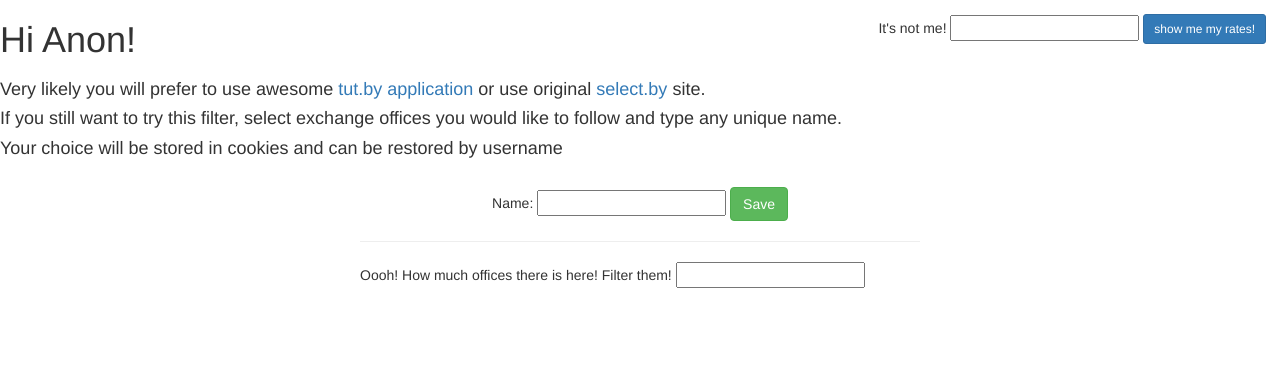
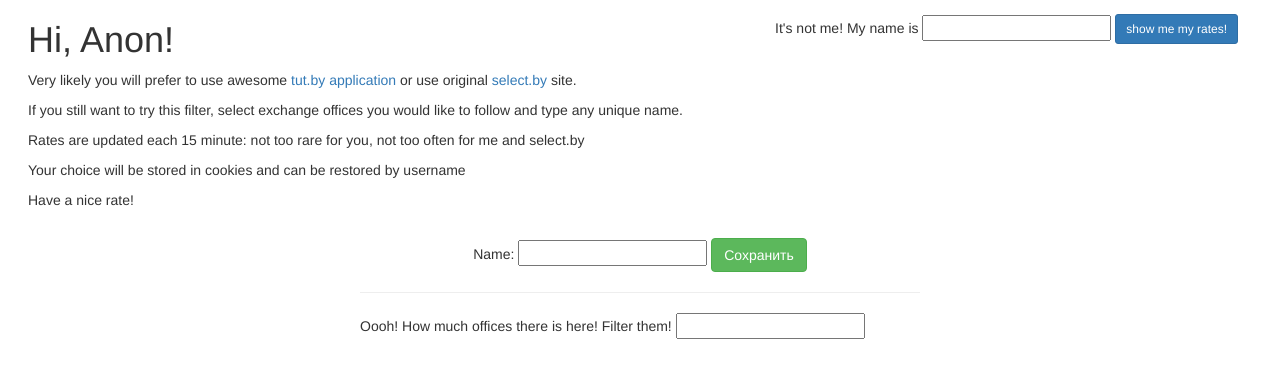
Before and after one commit to demidov91/select-by, a Django app: page /config/ in a window 1280 px wide. Shown: the top 378 px of the page. Run offline with Django 3.2, Linux system fonts and the light colour scheme; data that the repository does not hold is empty; some libraries are stand-ins or nearby versions.

Commit message:
Localization is added.

```diff
--- a/exchange/static/css/style.css
+++ b/exchange/static/css/style.css
@@ -2,7 +2,7 @@
 .toRight {float: right;}
 .clear {clear: both;}
 
-
+body{padding: 0 2em;}
 #config-form{margin: 2em auto; width: 40em;}
 #name-wrapper{text-align: center;}
 #other-name-form, #rates-header{padding: 1em;}
--- a/exchange/templates/index.html
+++ b/exchange/templates/index.html
@@ -5,24 +5,25 @@
 {% block content %}
 <div>
     <div>
-        <h1 class="toLeft">{% trans 'Hi Anon!' %}</h1>
+        {% trans 'Anon' as anonimus %}
+        <h1 class="toLeft">{% trans 'Hi' %}, {{ form.name.value|default:anonimus }}!</h1>
         <form class="toRight" id="other-name-form" action="{% url 'rates' %}" method="get">
-            {% trans "It's not me!" %} <input name="name">
+            {% trans "It's not me! My name is" %} <input name="name">
             <input type="submit" value="{% trans 'show me my rates!' %}" class="btn btn-primary btn-sm" />
         </form>
         <div class="clear"></div>
     </div>
     <div>
-        <h4>
+        <p>
             {% blocktrans %}Very likely you will prefer to use awesome
             <a href="http://mobile.tut.by/app-finance.html" target="_blank">tut.by application</a>
             or use original <a href="http://select.by/kurs/" target="_blank">select.by</a> site.
             {% endblocktrans%}
-        </h4>
-        <h4>
-            <p>{% trans 'If you still want to try this filter, select exchange offices you would like to follow and type any unique name.' %}</p>
-            <p>{% trans 'Your choice will be stored in cookies and can be restored by username' %}</p>
-        </h4>
+        </p>
+        <p>{% trans 'If you still want to try this filter, select exchange offices you would like to follow and type any unique name.' %}</p>
+        <p>{% trans 'Rates are updated each 15 minute: not too rare for you, not too often for me and select.by' %}</p>
+        <p>{% trans 'Your choice will be stored in cookies and can be restored by username' %}</p>
+        <p>{% trans 'Have a nice rate!' %}</p>
     </div>
 </div>
 <form id="config-form" method="post" action=".">{% csrf_token %}
--- a/exchange/views.py
+++ b/exchange/views.py
@@ -1,5 +1,3 @@
-from uuid import uuid4
-
 from django.shortcuts import render, redirect
 from django.http.response import HttpResponseRedirect
 from django.core.urlresolvers import reverse
@@ -47,7 +45,6 @@ def overview(request):
 
 def get_rates(request):
     username = get_username(request)
-    print(username)
     if not username:
         return redirect('config')
     try:
```
Also changed, not shown: exchange/settings.py (+11 -1 lines), locale/be/LC_MESSAGES/django.po (added), locale/ru/LC_MESSAGES/django.po (added), 1 other file.
